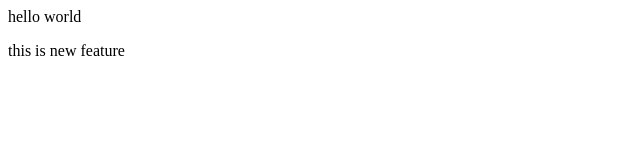
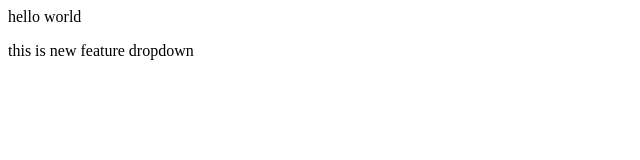
Before and after one commit to AshishCodeMaster/local-repo, a plain HTML site: page index.html in a window 1280 px wide. Shown: the full height of the page, 0-640 px from the left. Drawn offline with Linux system fonts and the light colour scheme.

Commit message:
added dropdown

```diff
--- a/index.html
+++ b/index.html
@@ -1,2 +1,2 @@
 <p>hello world</p>
-<p>this is new feature </p>
+<p>this is new feature dropdown</p>
```
